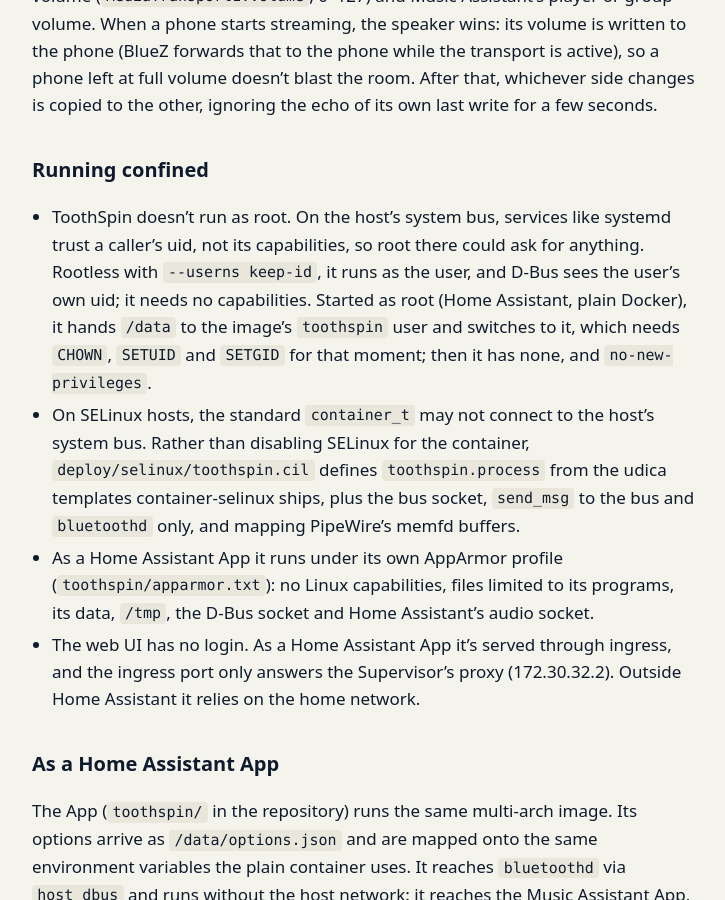
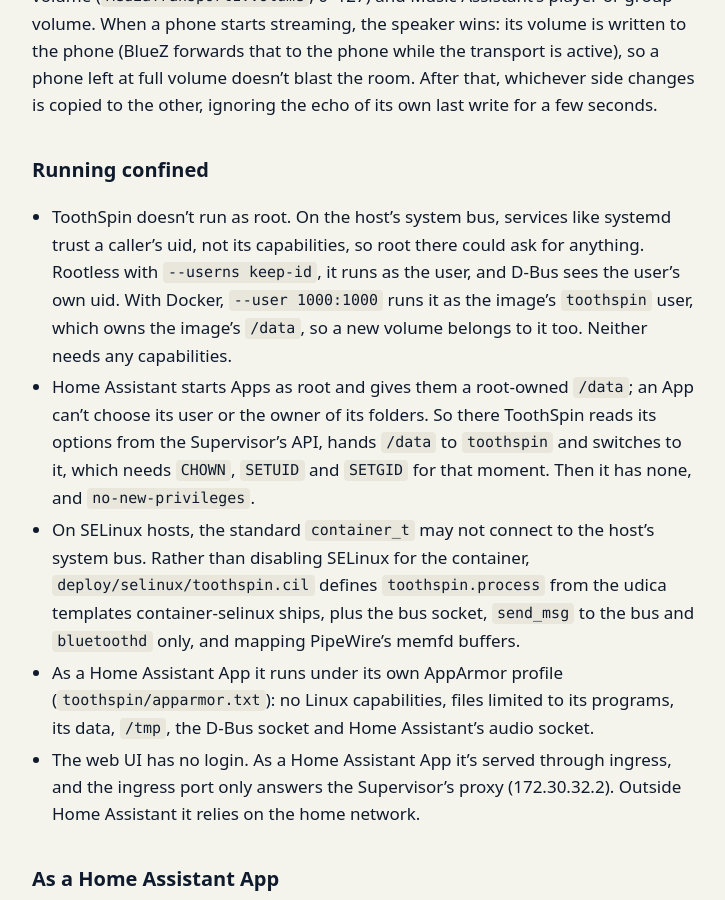
Before and after one commit to eknoes/toothspin, a Jekyll site: the page built from docs/overview.md, in a window 1280 px wide and 900 px high, scrolled down 2356 px. Shown: the whole window, without its empty margins (276-1001 px from the left). Built offline with Jekyll 4.4.1, drawn with Linux system fonts in a browser that asks for light colours.

Commit message:
feat: run with Docker's --user, without any capabilities
The image's /data now belongs to the toothspin user, so a new Docker
volume does too, and `--user 1000:1000` runs ToothSpin without root or
capabilities. The docs now suggest that; an existing volume or host
folder needs a one-time chown. Started as root, ToothSpin still hands
/data over and switches users itself, which Home Assistant needs: an App
can't choose its user or the owner of its folders.

Co-Authored-By: Claude Opus 5.5 <noreply@anthropic.com>

```diff
--- a/docs/overview.md
+++ b/docs/overview.md
@@ -98,10 +98,14 @@ the echo of its own last write for a few seconds.
 - ToothSpin doesn't run as root. On the host's system bus, services like
   systemd trust a caller's uid, not its capabilities, so root there could
   ask for anything. Rootless with `--userns keep-id`, it runs as the user,
-  and D-Bus sees the user's own uid; it needs no capabilities. Started as
-  root (Home Assistant, plain Docker), it hands `/data` to the image's
-  `toothspin` user and switches to it, which needs `CHOWN`, `SETUID` and
-  `SETGID` for that moment; then it has none, and `no-new-privileges`.
+  and D-Bus sees the user's own uid. With Docker, `--user 1000:1000` runs
+  it as the image's `toothspin` user, which owns the image's `/data`, so a
+  new volume belongs to it too. Neither needs any capabilities.
+- Home Assistant starts Apps as root and gives them a root-owned `/data`;
+  an App can't choose its user or the owner of its folders. So there
+  ToothSpin reads its options from the Supervisor's API, hands `/data` to
+  `toothspin` and switches to it, which needs `CHOWN`, `SETUID` and
+  `SETGID` for that moment. Then it has none, and `no-new-privileges`.
 - On SELinux hosts, the standard `container_t` may not connect to the
   host's system bus. Rather than disabling SELinux for the container,
   `deploy/selinux/toothspin.cil` defines `toothspin.process` from the udica
```
Also changed, not shown: docs/install.md (+4 -4 lines), README.md, 2 other files.
